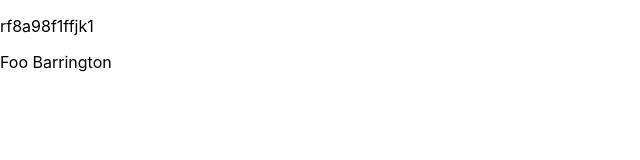
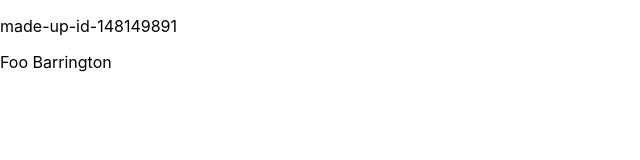
Before and after one commit to hulla-dev/memoic, a Next.js app in the folder apps/next-example/: page /Child in a window 1280 px wide. Shown: the top 160 px of the page, without its empty margins (0-640 px from the left). Built offline with nearby package versions, Linux system fonts and the light colour scheme.

Commit message:
:wrench: Update: example names with params

```diff
--- a/apps/next-example/memoic/index.ts
+++ b/apps/next-example/memoic/index.ts
@@ -2,7 +2,7 @@ import { createMemoic, query } from '@memoic/core'
 import { getById } from './getters'
 
 export const queries = {
-  staffer: query(getById),
+  user: query(getById),
 }
 
 export const { get, prefetch } = createMemoic(queries)
--- a/apps/next-example/pages/Child.tsx
+++ b/apps/next-example/pages/Child.tsx
@@ -2,7 +2,7 @@ import React from 'react'
 import { get } from '../memoic'
 
 export default function Child() {
-  const { data } = get('staffer', ['rf8a98f1ffjk1'])
+  const { data } = get('user', ['made-up-id-148149891'])
 
   return (
     <>
```
